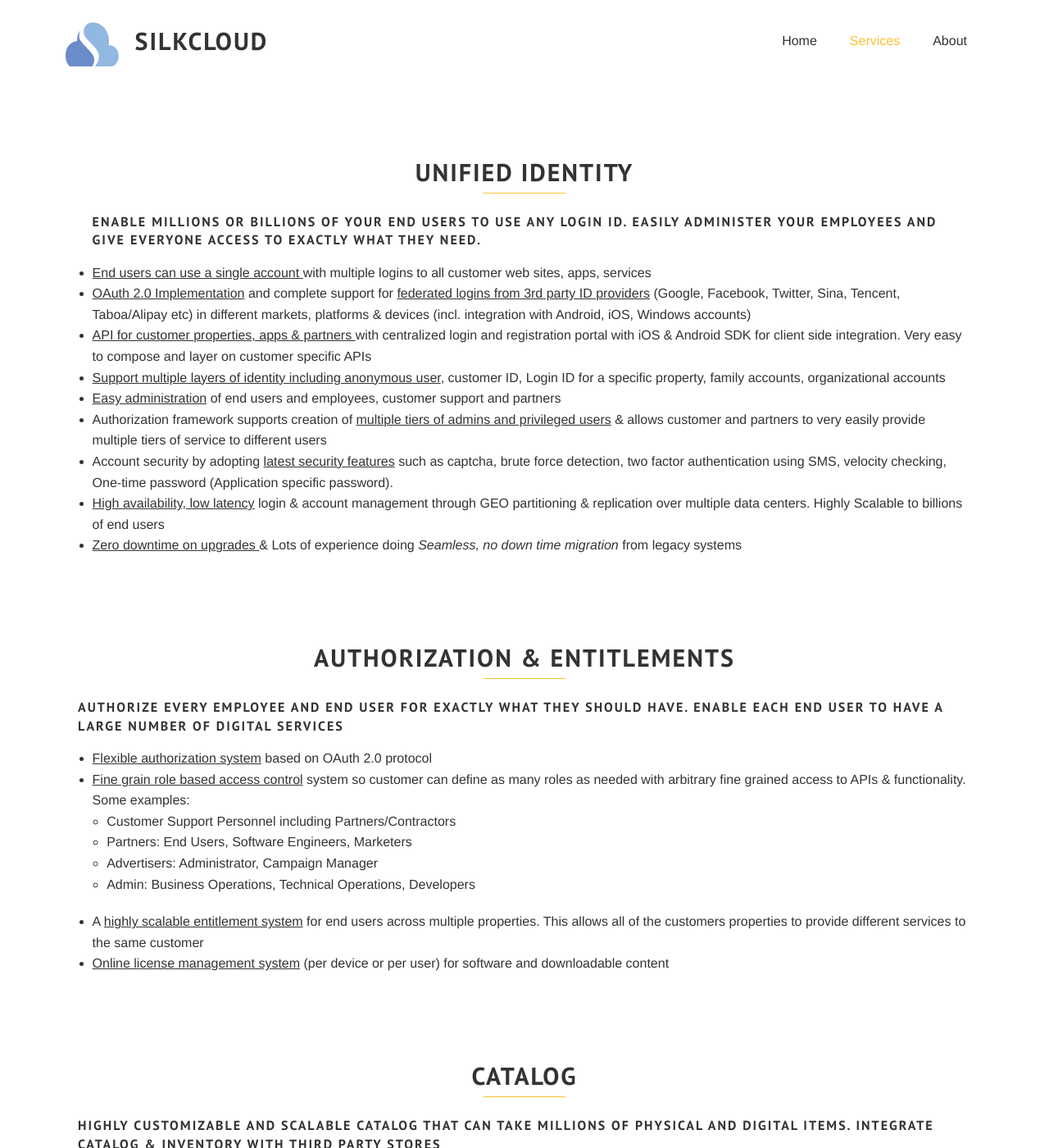
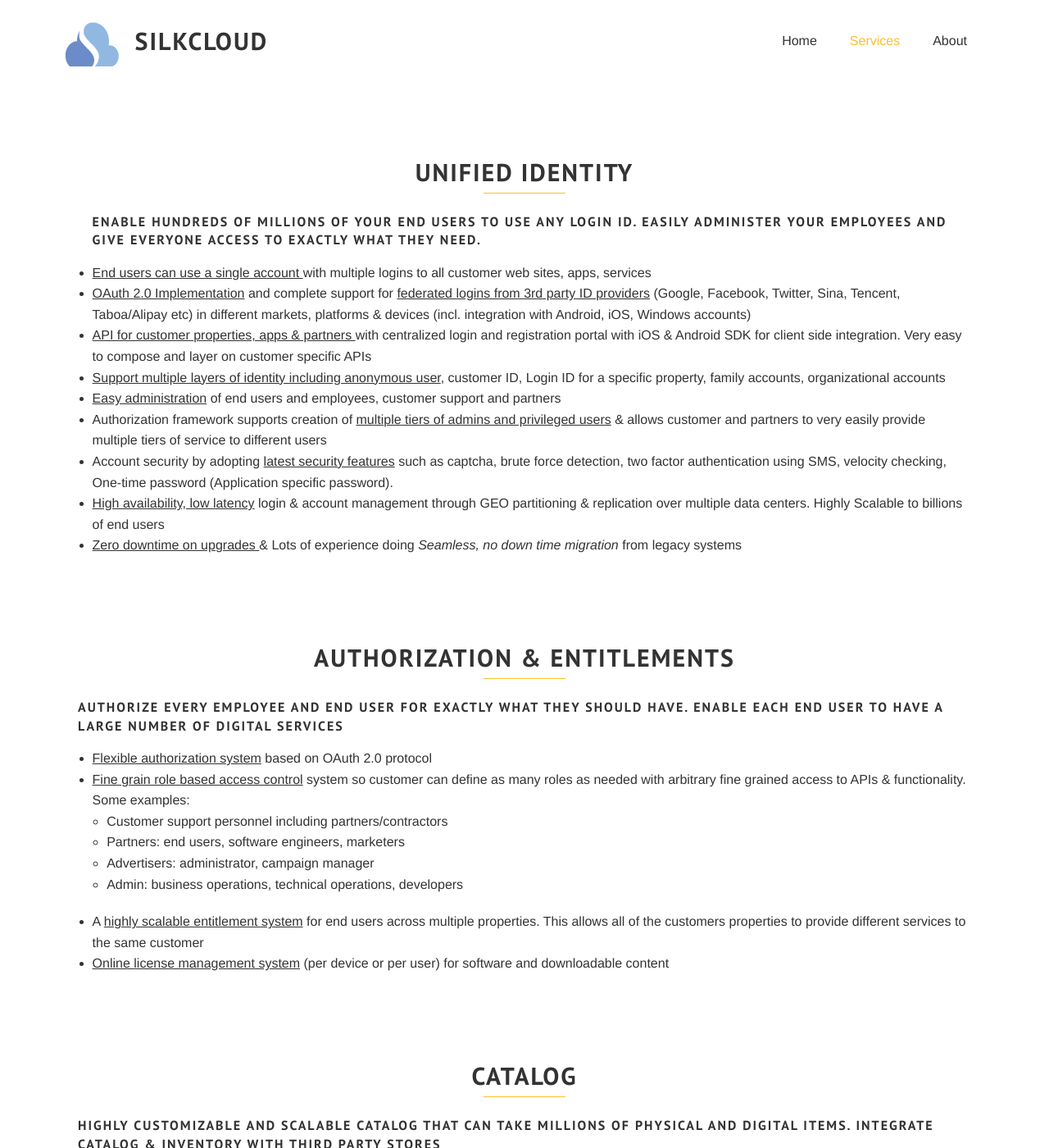
Before and after one commit to jrgallelli/jrgallelli.github.io, a Jekyll site: the page built from services.html, in a window 1280 px wide and 1400 px high, scrolled down 800 px. Shown: the whole window at 82% size. Built offline with Jekyll 4.4.1, drawn with Linux system fonts in a browser that asks for light colours; some web fonts are replaced; Markdown is read by kramdown in place of the engine named in the settings.

Commit message:
some tweaks

```diff
--- a/services.html
+++ b/services.html
@@ -19,7 +19,7 @@ section_id: services
     <div class='medium-12 large-12 columns'>
 
 <ul>
-<H4>Enable millions or billions of your end users to use any login ID. Easily administer your employees and give everyone access to exactly what they need.</H4>
+<H4>Enable hundreds of millions of your end users to use any login ID. Easily administer your employees and give everyone access to exactly what they need.</H4>
  <li><u>End users can use a single account </u> with multiple logins to all customer web sites, apps, services </li>
  <li><u>OAuth 2.0 Implementation</u> and complete support for <u>federated logins from 3rd party ID providers</u> (Google, Facebook, Twitter, Sina, Tencent, Taboa/Alipay etc) in different markets, platforms & devices (incl. integration with Android, iOS, Windows accounts)</li>
  <li><u> API for customer properties, apps & partners </u>with centralized login and registration portal with iOS & Android SDK for client side integration. Very easy to compose and layer on customer specific APIs</li>
@@ -51,10 +51,10 @@ section_id: services
 <li><u>Flexible authorization system</u> based on OAuth 2.0 protocol</li>
 <li><u>Fine grain role based access control</u> system so customer can define as many roles as needed with arbitrary fine grained access to APIs & functionality. Some examples:</li>
   <ul>
-  <li>Customer Support Personnel including Partners/Contractors</li>
-  <li>Partners: End Users, Software Engineers, Marketers</li>
-  <li>Advertisers: Administrator, Campaign Manager</li>
-  <li>Admin: Business Operations, Technical Operations, Developers</li>
+  <li>Customer support personnel including partners/contractors</li>
+  <li>Partners: end users, software engineers, marketers</li>
+  <li>Advertisers: administrator, campaign manager</li>
+  <li>Admin: business operations, technical operations, developers</li>
   </ul>
 <li>A <u>highly scalable entitlement system</u> for end users across multiple properties. This allows all of the customers properties to provide different services to the same customer</li>
 <li><u>Online license management system</u> (per device or per user) for software and downloadable content</li>
```
